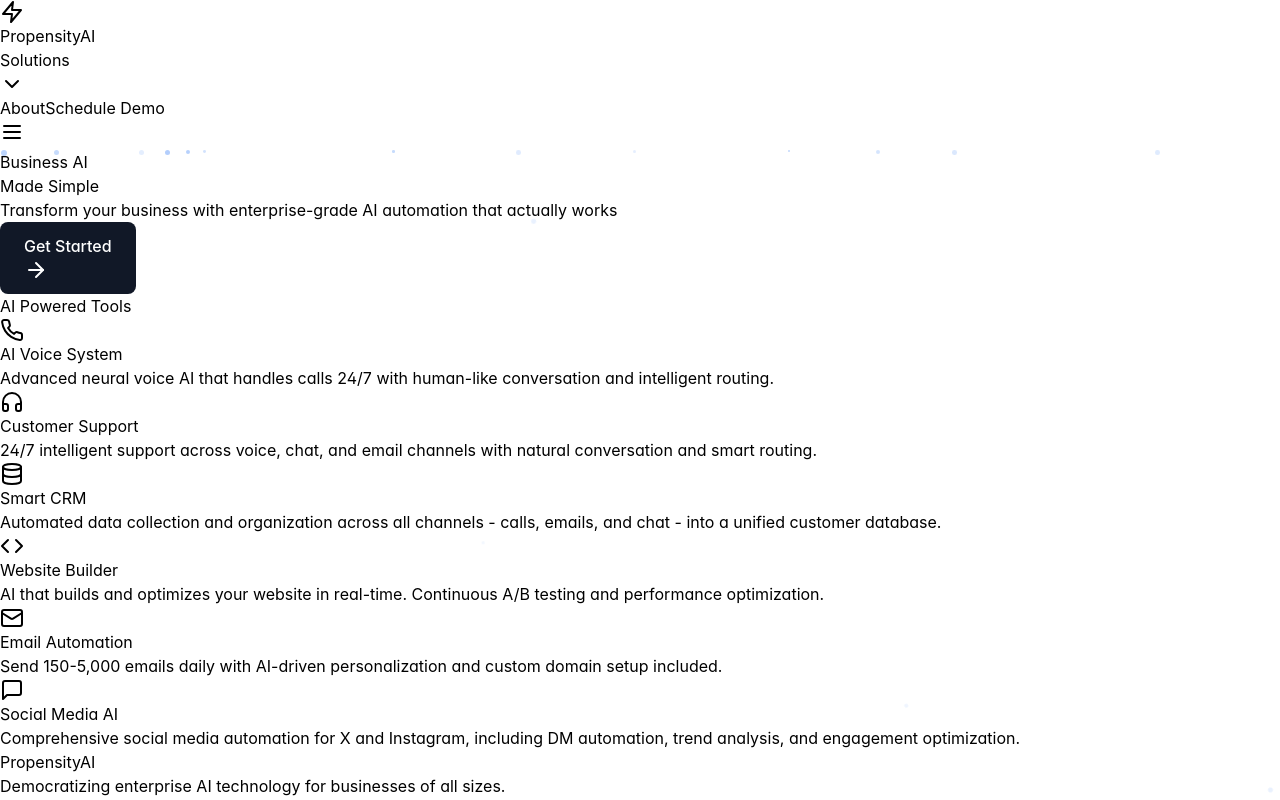
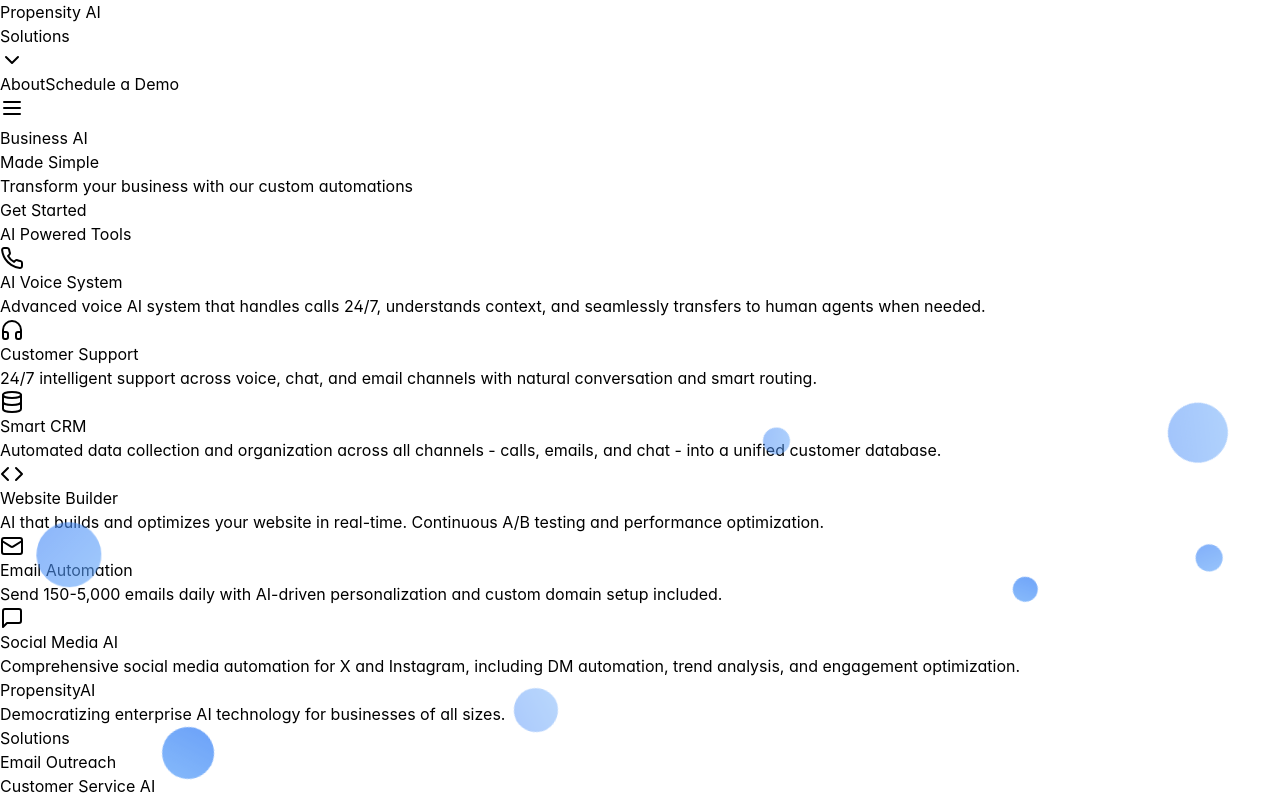
Before and after one commit to trentnucc/prop-ai, a React (Vite) app: page / in a window 1280 px wide. Shown: the top 800 px of the page. Built offline with nearby package versions, Linux system fonts and the light colour scheme; the HTML template or start-up script is replaced by a standard one.

Commit message:
Match Screenshots Layout Exactly

```diff
--- a/src/components/FeatureCard.jsx
+++ b/src/components/FeatureCard.jsx
@@ -2,16 +2,16 @@
 
 export function FeatureCard({ icon: Icon, title, description }) {
   return (
-    <div className="bg-white p-8 rounded-lg hover:shadow-lg transition-shadow duration-300 group">
-      <div className="w-12 h-12 mb-6 text-blue-500 group-hover:text-blue-600 transition-colors">
+    <div className="bg-white p-6 rounded-lg border border-gray-100 hover:shadow-md transition-shadow duration-200">
+      <div className="w-12 h-12 mb-4 text-blue-500">
         <Icon className="w-full h-full" />
       </div>
 
-      <h3 className="text-xl font-semibold text-gray-900 mb-4">
+      <h3 className="text-lg font-semibold text-gray-900 mb-3">
         {title}
       </h3>
 
-      <p className="text-gray-600 leading-relaxed">
+      <p className="text-gray-600 text-sm leading-relaxed">
         {description}
       </p>
     </div>
--- a/src/components/Navbar.jsx
+++ b/src/components/Navbar.jsx
@@ -1,6 +1,6 @@
 import React, { useState } from 'react';
 import { Link } from 'react-router-dom';
-import { Menu, X, ChevronDown, Zap } from 'lucide-react';
+import { Menu, X, ChevronDown } from 'lucide-react';
 
 export function Navbar() {
   const [isOpen, setIsOpen] = useState(false);
@@ -16,16 +16,13 @@
   ];
 
   return (
-    <nav className="bg-white shadow-sm fixed w-full z-50">
+    <nav className="bg-white border-b border-gray-100 fixed w-full z-50">
       <div className="max-w-7xl mx-auto px-4 sm:px-6 lg:px-8">
         <div className="flex justify-between h-16">
           <div className="flex items-center">
-            <Link to="/" className="flex-shrink-0 group flex items-center">
-              <div className="w-8 h-8 mr-3 rounded-lg bg-blue-500 flex items-center justify-center">
-                <Zap className="w-5 h-5 text-white" />
-              </div>
+            <Link to="/" className="flex items-center">
               <span className="text-xl font-bold text-gray-900">
-                Propensity<span className="text-blue-500">AI</span>
+                Propensity <span className="text-blue-500">AI</span>
               </span>
             </Link>
           </div>
@@ -44,7 +41,7 @@
 
               {solutionsOpen && (
                 <div
-                  className="absolute left-0 mt-2 w-72 bg-white rounded-lg shadow-lg ring-1 ring-black ring-opacity-5 overflow-hidden"
+                  className="absolute left-0 mt-2 w-64 bg-white rounded-lg shadow-lg border border-gray-100 overflow-hidden"
                   onMouseEnter={() => setSolutionsOpen(true)}
                   onMouseLeave={() => setSolutionsOpen(false)}
                 >
@@ -73,9 +70,9 @@
 
             <Link
               to="/demo"
-              className="bg-gray-900 text-white px-4 py-2 rounded-lg text-sm font-medium hover:bg-gray-800"
+              className="bg-gray-900 text-white px-4 py-2 rounded-lg text-sm font-medium hover:bg-gray-800 transition-colors"
             >
-              Schedule Demo
+              Schedule a Demo
             </Link>
           </div>
 
@@ -94,7 +91,7 @@
       {/* Mobile Navigation */}
       {isOpen && (
         <div className="md:hidden">
-          <div className="px-2 pt-2 pb-3 space-y-1 sm:px-3 bg-white shadow-lg">
+          <div className="px-2 pt-2 pb-3 space-y-1 sm:px-3 bg-white border-t border-gray-100">
             <div className="space-y-1">
               <div className="text-gray-700 px-3 py-2 text-sm font-medium">Solutions</div>
               {solutions.map((solution) => (
@@ -122,7 +119,7 @@
               className="block bg-gray-900 text-white px-3 py-2 rounded-lg text-sm font-medium mx-3 mt-4"
               onClick={() => setIsOpen(false)}
             >
-              Schedule Demo
+              Schedule a Demo
             </Link>
           </div>
         </div>
--- a/src/index.css
+++ b/src/index.css
@@ -30,39 +30,26 @@
 
 /* Smooth transitions */
 * {
-  transition: all 0.3s cubic-bezier(0.4, 0, 0.2, 1);
+  transition: all 0.2s ease;
 }
 
-/* Simple floating particles */
-.floating-particle {
+/* Simple floating animation */
+@keyframes float {
+  0%, 100% { transform: translateY(0px) rotate(0deg); opacity: 0.4; }
+  50% { transform: translateY(-20px) rotate(180deg); opacity: 0.8; }
+}
+
+.floating-shapes {
+  position: absolute;
+  width: 100%;
+  height: 100%;
+  overflow: hidden;
+  pointer-events: none;
+}
+
+.floating-shape {
   position: absolute;
   border-radius: 50%;
-  pointer-events: none;
-  animation: float 8s linear infinite;
+  background: linear-gradient(45deg, #3b82f6, #60a5fa);
+  animation: float 6s ease-in-out infinite;
 }
-
-@keyframes float {
-  0% {
-    transform: translateY(100vh) rotate(0deg);
-    opacity: 0;
-  }
-  10% {
-    opacity: 0.3;
-  }
-  90% {
-    opacity: 0.3;
-  }
-  100% {
-    transform: translateY(-100vh) rotate(360deg);
-    opacity: 0;
-  }
-}
-
-/* Clean button styles */
-.btn-primary {
-  @apply bg-gray-900 text-white px-6 py-3 rounded-lg font-medium hover:bg-gray-800 transition-colors;
-}
-
-.btn-secondary {
-  @apply bg-blue-500 text-white px-6 py-3 rounded-lg font-medium hover:bg-blue-600 transition-colors;
-}
--- a/src/pages/Home.jsx
+++ b/src/pages/Home.jsx
@@ -1,70 +1,57 @@
-import React, { useRef, useEffect } from 'react';
-import { DemoButton, Link, Mail } from '../components/ui/index.jsx';
+import React from 'react';
+import { DemoButton, Mail } from '../components/ui/index.jsx';
 import { FeatureCard } from '../components/FeatureCard';
-import { Database, Code, MessageSquare, Headphones, Phone, Video, ArrowRight } from 'lucide-react';
+import { Database, Code, MessageSquare, Headphones, Phone, Video } from 'lucide-react';
 
-function FloatingParticles() {
-  const containerRef = useRef(null);
+function FloatingShapes() {
+  const shapes = Array.from({ length: 8 }, (_, i) => ({
+    id: i,
+    size: Math.random() * 60 + 20,
+    left: Math.random() * 100,
+    top: Math.random() * 100,
+    delay: Math.random() * 6,
+  }));
 
-  useEffect(() => {
-    const container = containerRef.current;
-    if (!container) return;
-
-    const createParticle = () => {
-      const particle = document.createElement('div');
-      particle.className = 'floating-particle';
-      particle.style.left = Math.random() * 100 + '%';
-      particle.style.width = Math.random() * 4 + 2 + 'px';
-      particle.style.height = particle.style.width;
-      particle.style.backgroundColor = `rgba(59, 130, 246, ${Math.random() * 0.3 + 0.1})`;
-      particle.style.animationDelay = Math.random() * 8 + 's';
-      particle.style.animationDuration = (Math.random() * 4 + 6) + 's';
-
-      container.appendChild(particle);
-
-      setTimeout(() => {
-        if (container.contains(particle)) {
-          container.removeChild(particle);
-        }
-      }, 12000);
-    };
-
-    const interval = setInterval(createParticle, 300);
-
-    return () => {
-      clearInterval(interval);
-    };
-  }, []);
-
-  return <div ref={containerRef} className="absolute inset-0 overflow-hidden pointer-events-none" />;
+  return (
+    <div className="floating-shapes">
+      {shapes.map((shape) => (
+        <div
+          key={shape.id}
+          className="floating-shape"
+          style={{
+            width: `${shape.size}px`,
+            height: `${shape.size}px`,
+            left: `${shape.left}%`,
+            top: `${shape.top}%`,
+            animationDelay: `${shape.delay}s`,
+          }}
+        />
+      ))}
+    </div>
+  );
 }
 
 function HeroSection() {
   return (
-    <div className="relative min-h-screen bg-white overflow-hidden flex items-center justify-center">
-      <FloatingParticles />
+    <div className="relative min-h-screen bg-white overflow-hidden">
+      <FloatingShapes />
 
-      <div className="relative z-10 max-w-7xl mx-auto px-4 sm:px-6 lg:px-8 py-20">
-        <div className="flex flex-col items-center justify-center text-center min-h-[80vh]">
-          <div className="mb-8">
-            <h1 className="text-6xl sm:text-7xl lg:text-8xl xl:text-9xl font-black tracking-tight leading-none text-center">
-              <div className="text-gray-900 mb-4">Business AI</div>
+      <div className="relative z-10 max-w-4xl mx-auto px-4 sm:px-6 lg:px-8 pt-32 pb-20">
+        <div className="text-center">
+          <h1 className="text-6xl sm:text-7xl lg:text-8xl font-black tracking-tight leading-tight mb-8">
+            <div className="text-gray-900 mb-2">Business AI</div>
             <div className="bg-gradient-to-r from-blue-600 to-blue-400 bg-clip-text text-transparent">
               Made Simple
             </div>
           </h1>
-          </div>
 
-          <p className="mt-8 text-xl text-gray-600 font-normal leading-relaxed max-w-2xl mx-auto text-center">
-            Transform your business with enterprise-grade AI automation that actually works
+          <p className="text-lg text-gray-600 max-w-xl mx-auto mb-12">
+            Transform your business with our custom automations
           </p>
 
-          <div className="mt-12 flex flex-col sm:flex-row gap-4 justify-center items-center">
-            <DemoButton className="btn-primary">
+          <DemoButton className="bg-gray-900 text-white px-8 py-4 rounded-lg text-lg font-medium hover:bg-gray-800 transition-colors">
             Get Started
-              <ArrowRight className="ml-2 h-5 w-5" />
           </DemoButton>
-          </div>
         </div>
       </div>
     </div>
@@ -74,39 +61,33 @@
 const features = [
   {
     title: "AI Voice System",
-    description: "Advanced neural voice AI that handles calls 24/7 with human-like conversation and intelligent routing.",
-    icon: Phone,
-    link: "/solutions/customer-service"
+    description: "Advanced voice AI system that handles calls 24/7, understands context, and seamlessly transfers to human agents when needed.",
+    icon: Phone
   },
   {
     title: "Customer Support",
     description: "24/7 intelligent support across voice, chat, and email channels with natural conversation and smart routing.",
-    icon: Headphones,
-    link: "/solutions/customer-service"
+    icon: Headphones
   },
   {
     title: "Smart CRM",
     description: "Automated data collection and organization across all channels - calls, emails, and chat - into a unified customer database.",
-    icon: Database,
-    link: "/solutions/crm"
+    icon: Database
   },
   {
     title: "Website Builder",
     description: "AI that builds and optimizes your website in real-time. Continuous A/B testing and performance optimization.",
-    icon: Code,
-    link: "/solutions/website-builder"
+    icon: Code
   },
   {
     title: "Email Automation",
     description: "Send 150-5,000 emails daily with AI-driven personalization and custom domain setup included.",
-    icon: Mail,
-    link: "/solutions/email-outreach"
+    icon: Mail
   },
   {
     title: "Social Media AI",
     description: "Comprehensive social media automation for X and Instagram, including DM automation, trend analysis, and engagement optimization.",
-    icon: MessageSquare,
-    link: "/solutions/social-media"
+    icon: MessageSquare
   }
 ];
 
@@ -115,20 +96,19 @@
     <div className="py-20 bg-white">
       <div className="max-w-7xl mx-auto px-4 sm:px-6 lg:px-8">
         <div className="text-center mb-16">
-          <h2 className="text-4xl sm:text-5xl font-bold text-gray-900 mb-4">
+          <h2 className="text-4xl font-bold text-gray-900 mb-4">
             AI Powered Tools
           </h2>
         </div>
 
         <div className="grid grid-cols-1 md:grid-cols-2 lg:grid-cols-3 gap-8">
           {features.map((feature, index) => (
-            <Link key={index} to={feature.link} className="group hover:no-underline">
             <FeatureCard
+              key={index}
               icon={feature.icon}
               title={feature.title}
               description={feature.description}
             />
-            </Link>
           ))}
         </div>
       </div>
```
Lines whose indentation alone changed are shown as unchanged.
